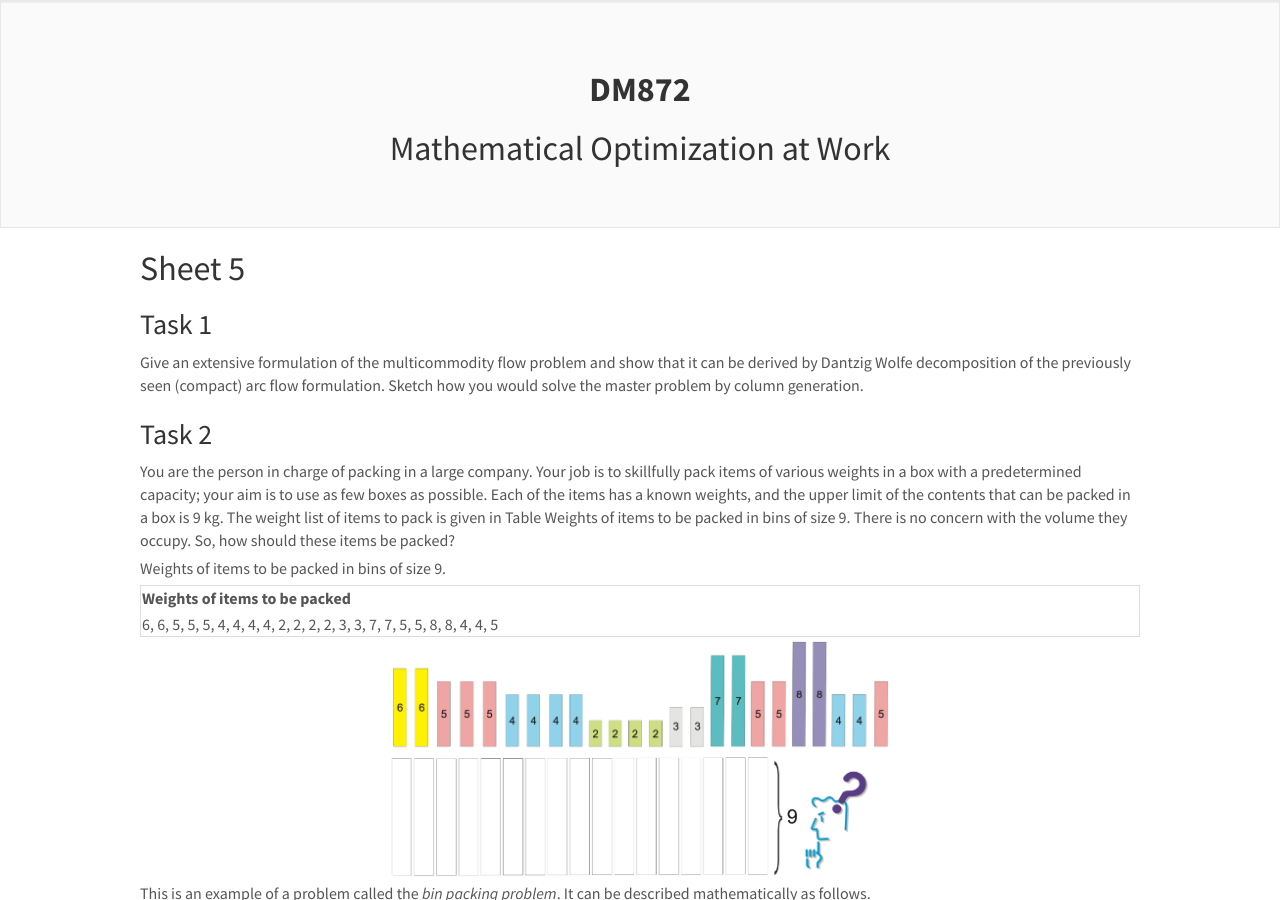
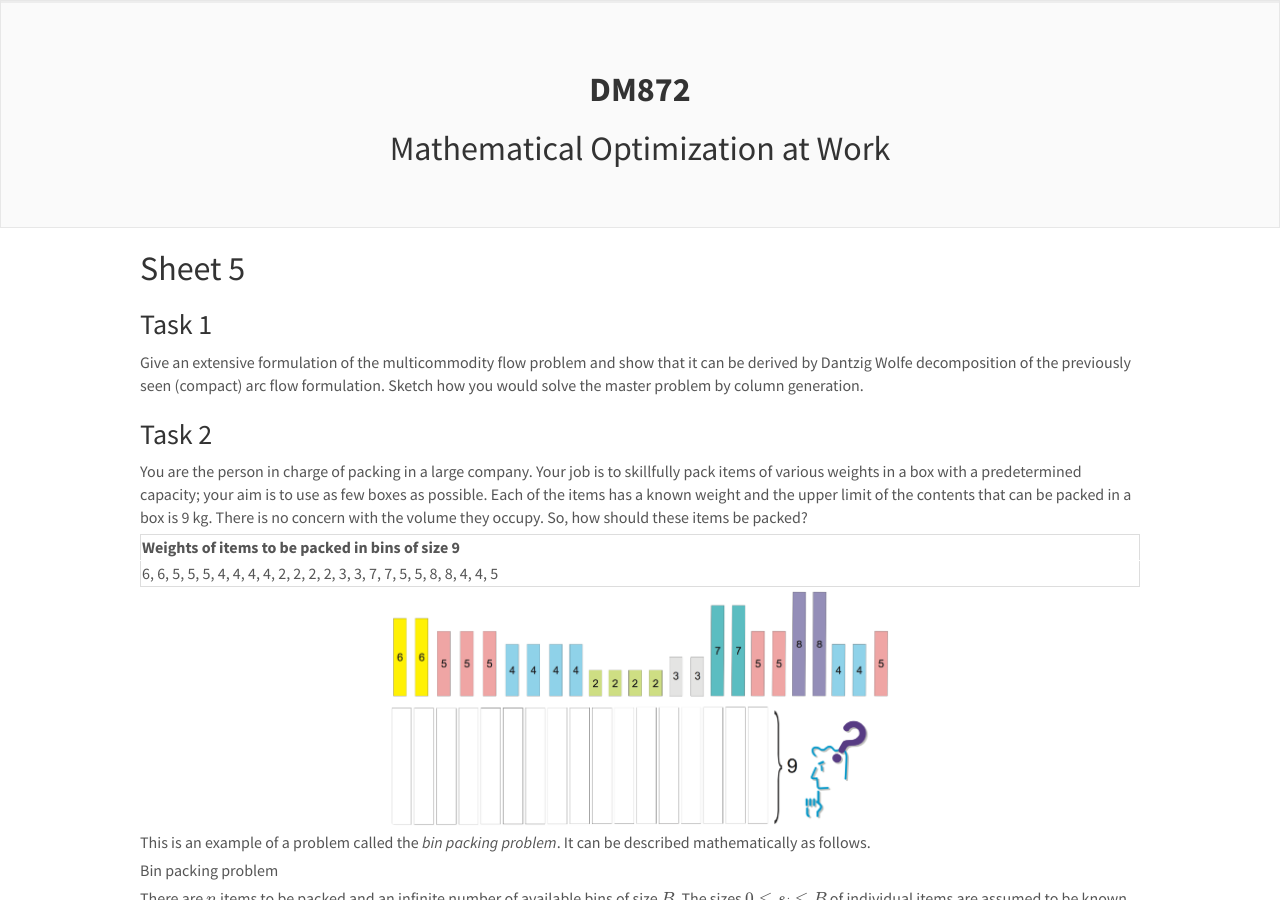
Before and after one commit to DM872/dm872.github.io, a Jekyll site: the page built from _posts/2021-05-02-colgen.md, in a window 1280 px wide and 900 px high. Built offline with Jekyll 4.4.1, drawn with Linux system fonts in a browser that asks for light colours; nearby versions of some CDN libraries; formulas are drawn with MathJax 3; a script that is not in the unit is left out; comment, search, counter and statistics services are not loaded.

Commit message:
correcte typos in sheet 5

```diff
--- a/_posts/2021-05-02-colgen.md
+++ b/_posts/2021-05-02-colgen.md
@@ -21,18 +21,14 @@
 ### Task 2
 
 
-You are the person in charge of packing in a large company. Your job is
-to skillfully pack items of various weights in a box with a
+You are the person in charge of packing in a large company. Your job
+is to skillfully pack items of various weights in a box with a
 predetermined capacity; your aim is to use as few boxes as
-possible. Each of the items has a known weights, and the upper limit of
-the contents that can be packed in a box is 9 kg. The weight list of
-items to pack is given in Table Weights of items to be packed in bins of
-size 9. There is no concern with the volume they occupy. So, how should
-these items be packed?
+possible. Each of the items has a known weight and the upper limit of
+the contents that can be packed in a box is 9 kg. There is no concern
+with the volume they occupy. So, how should these items be packed?
 
-Weights of items to be packed in bins of size 9.
-
-|Weights of items to be packed|
+|Weights of items to be packed in bins of size 9|
 |-----------------------------------------------------------------------|
 |6, 6, 5, 5, 5, 4, 4, 4, 4, 2, 2, 2, 2, 3, 3, 7, 7, 5, 5, 8, 8, 4, 4, 5|
 |-----------------------------------------------------------------------|
```
